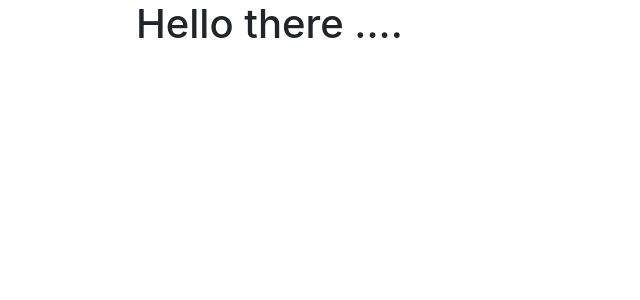
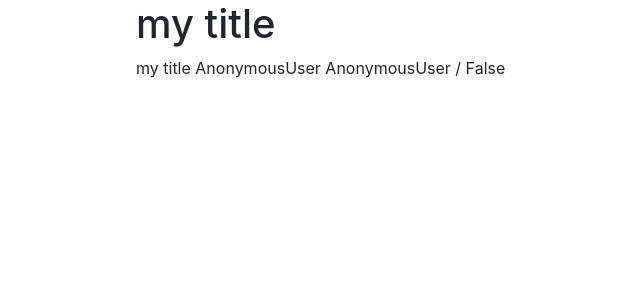
Before and after one commit to ivan-podorozhnyi/web_project_django, a Django app: page / in a window 1280 px wide. Shown: the top 300 px of the page, without its empty margins (234-874 px from the left). Run offline with Django 3.2, Linux system fonts and the light colour scheme; some libraries are stand-ins or nearby versions.

Commit message:
Refactoring

```diff
--- a/blog/models.py
+++ b/blog/models.py
@@ -6,8 +6,3 @@ from django.db import models
 class BlogPost(models.Model):
     title = models.TextField()
     content = models.TextField(null=True, blank=True)
-
-
-class Blog:
-    title = 'Hello world'
-    content = 'something cool'
--- a/blog/views.py
+++ b/blog/views.py
@@ -8,4 +8,4 @@ def blog_post_detail_page(request):
     obj = BlogPost.objects.get(id=1)
     template_name = 'blog_post_detail.html'
     context = {"object": obj}
-    return render(request,template_name, context)
+    return render(request, template_name, context)
--- a/templates/base.html
+++ b/templates/base.html
@@ -12,13 +12,15 @@
           integrity="sha384-ggOyR0iXCbMQv3Xipma34MD+dH/1fQ784/j6cY/iJTQUOhcWr7x9JvoRxT2MZw1T"
           crossorigin="anonymous">
 
-    <title>Hello, world!</title>
+    <title>{% block head_title %}{% endblock %}</title>
 </head>
 <body>
 <div class="container">
     <div class="row">
         <div class="col-6 mx-auto">
             <h1>{{ title }}</h1>
+            {% block content %}
+            {% endblock %}
         </div>
     </div>
 </div>
--- a/templates/hello_world.html
+++ b/templates/hello_world.html
@@ -1,7 +1,7 @@
 {% extends "base.html" %}
 
-{% block head_title %}About us{% endblock %}
+{% block head_title %}Home{% endblock %}
 
 {% block content %}
-    <p>This is more about stuff{{ title }}</p>
+    <p>Hey</p>
 {% endblock %}
--- a/templates/home.html
+++ b/templates/home.html
@@ -11,4 +11,13 @@
 
     {{ user.is_authenticated }}
 
+    {% if user.is_authenticated %}
+
+    <h1>User only data</h1>
+        {% for a in my_list %}
+            <li>{{ a }}</li>
+        {% endfor %}
+
+    {% endif %}
+
 {% endblock %}
--- a/web_project/settings.py
+++ b/web_project/settings.py
@@ -38,7 +38,7 @@ INSTALLED_APPS = [
     'django.contrib.messages',
     'django.contrib.staticfiles',
 
-    'blog'
+    'blog',
 ]
 
 MIDDLEWARE = [
--- a/web_project/urls.py
+++ b/web_project/urls.py
@@ -15,11 +15,13 @@ Including another URLconf
 """
 from django.contrib import admin
 from django.urls import path, re_path
+from blog.views import blog_post_detail_page
 
 from .views import home_page, about_page, contact_page, example_page
 
 urlpatterns = [
     path('', home_page),
+    path('blog/', blog_post_detail_page),
     re_path(r'^pages?/$', about_page),
     re_path(r'^about/$', about_page),
     path('contact/', contact_page),
--- a/web_project/views.py
+++ b/web_project/views.py
@@ -5,13 +5,14 @@ from django.template.loader import get_template
 
 def home_page(request):
     my_title = "Hello there ...."
-    # doc = "<h1>{title}</h1>".format(title=title)
-    # django_rendered_doc = "<h1>{{title}}</h1>".format(title=title)
-    return render(request, "hello_world.html", {"title": my_title})
+    context = {"title": "my title"}
+    if request.user.is_authenticated:
+        context = {"title": my_title, "my_list": [1, 2, 3, 4, 5]}
+    return render(request, "home.html", context)
 
 
 def about_page(request):
-    return render(request, "hello_world.html", {"title": "About us"})
+    return render(request, "about.html", {"title": "About us"})
 
 
 def contact_page(request):
@@ -22,4 +23,5 @@ def example_page(request):
     context = {"title": "Example"}
     template_name = "hello_world.html"
     template_obj = get_template(template_name)
-    return HttpResponse(template_obj.render(context))
+    rendered_item = template_obj.render(context)
+    return HttpResponse(rendered_item)
```
Also changed, not shown: templates/about.html (added, +7 -0 lines), templates/blog_post_detail.html (+6 -1 lines), db.sqlite3.
